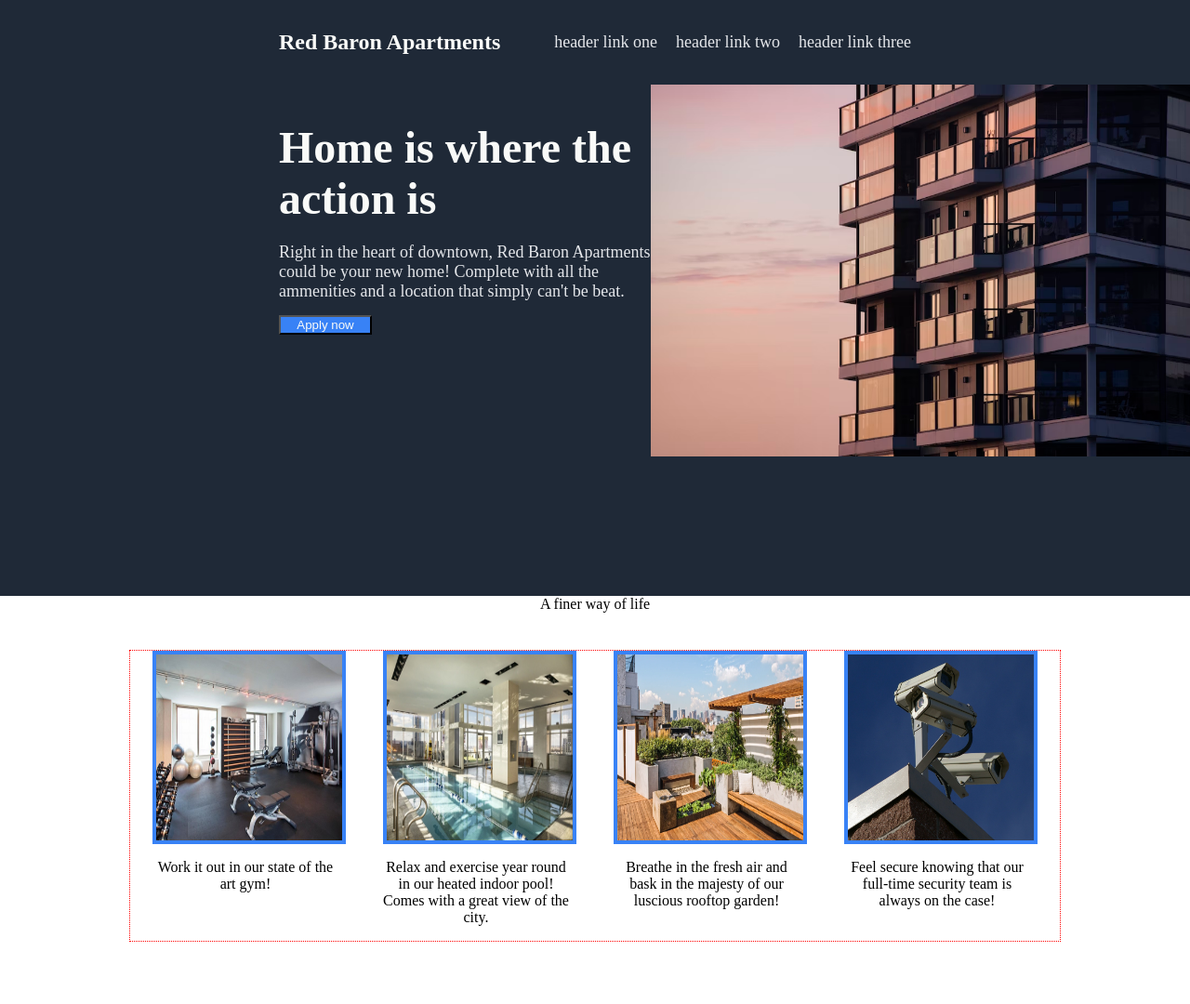
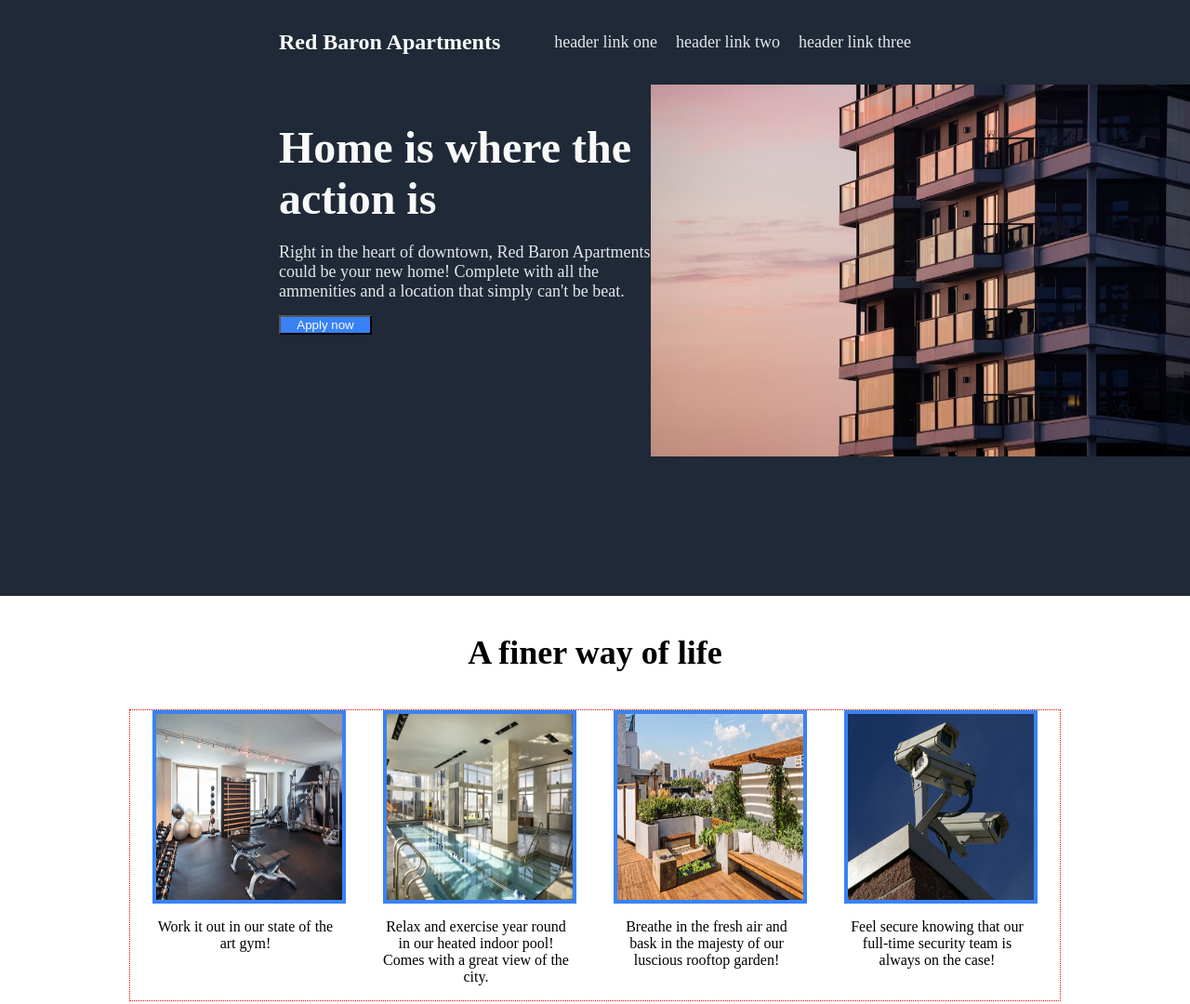
Before and after one commit to ThizzGod/Odin-Landing-Page, a plain HTML site: page index.html in a window 1280 px wide. Shown: the whole page at 93% size. Before the commit the page ends 1013 px from the top, so only its background shows below. Drawn offline with Linux system fonts and the light colour scheme.

Commit message:
Adjust .info-title weight and size, adjust margins

```diff
--- a/style.css
+++ b/style.css
@@ -107,6 +107,7 @@ button {
     border: 1px dotted red;
     width: 1000px;
     justify-content: center;
+    margin-bottom: 80px;
 }
 
 .item img {
@@ -116,3 +117,9 @@ button {
 .item p {
     max-width: 200px;
 }
+
+.info-title {
+    font-size: 36px;
+    font-weight: 900;
+    margin-top: 40px;
+}
```
